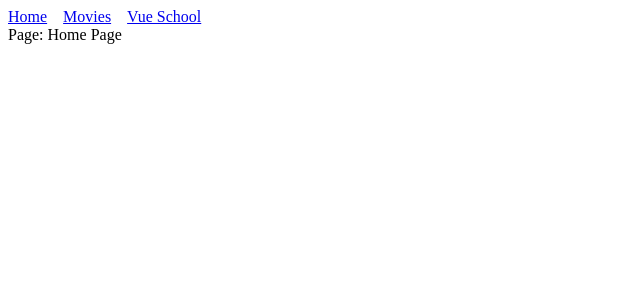
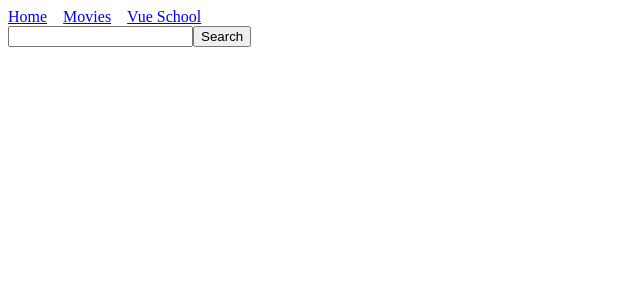
Before and after one commit to Coffeholic404/vueSchool_nuxt_fundamentals, a Nuxt app: page / in a window 1280 px wide. Shown: the top 300 px of the page, without its empty margins (0-640 px from the left). Built offline with nearby package versions, Linux system fonts and the light colour scheme.

Commit message:
Fetch Data with $fetch

```diff
--- a/pages/index.vue
+++ b/pages/index.vue
@@ -1,9 +1,24 @@
-<script lang="ts" setup></script>
+<script  setup>
+  const query = ref("")
+  const movies = ref([])
+  const  search = async () => {
+    const { Search } = await $fetch(`http://www.omdbapi.com/?i=tt3896198&apikey=9357a82d&s=${query.value}`)
+    movies.value =Search
+  }
+</script>
 
 <template>
-  <div>
-    Page: Home Page
-  </div>
+  <form @submit.prevent="search">
+    <input type="text" name="" id="" v-model="query">
+    <button>Search</button>
+  </form>
+  <ul style="display: flex; flex-wrap: wrap; gap: 1rem; list-style: none;">
+    <li v-for="movie in movies" :key="movie.imdbID">
+    <NuxtLink :to="{name: 'movies-id', params: {id: movie.imdbID}}">
+    <img :src="movie.Poster" :alt="movie.title">
+    </NuxtLink>
+    </li>
+  </ul>
 </template>
 
 <style scoped></style>
```
